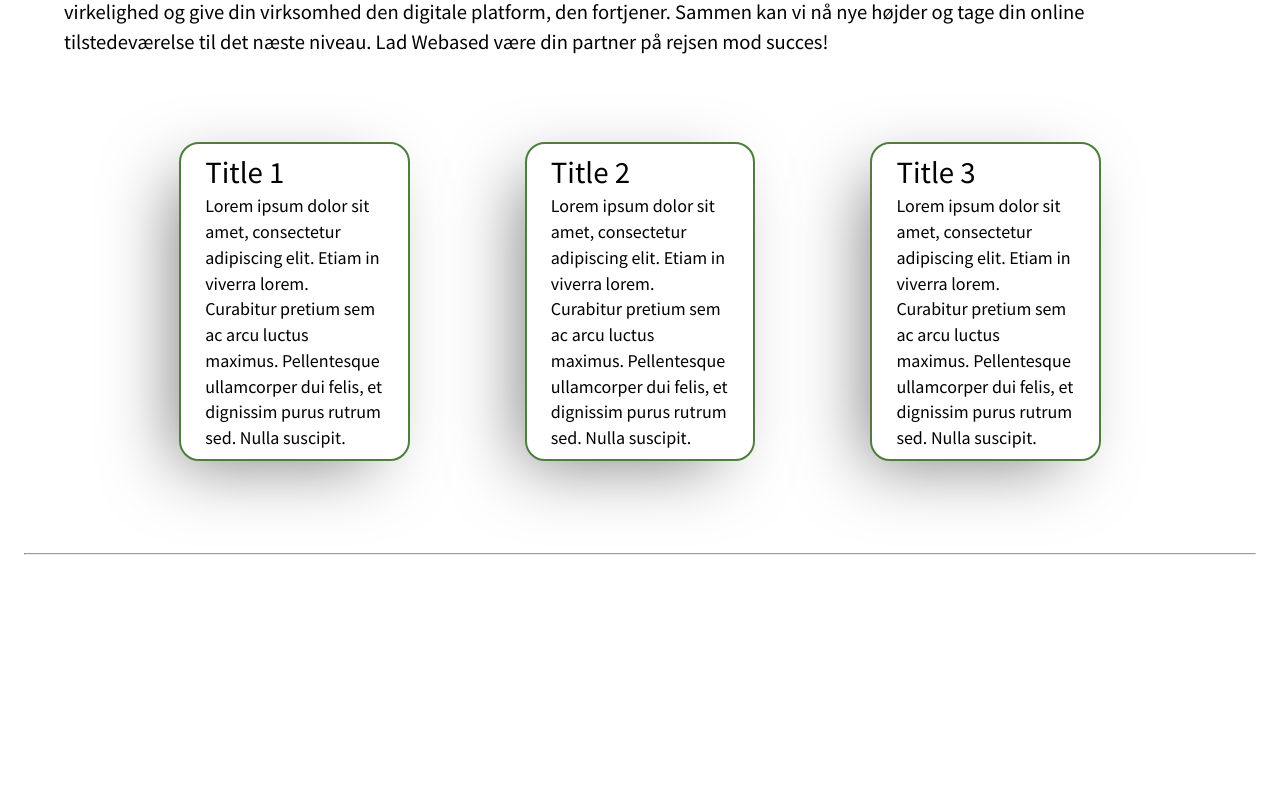
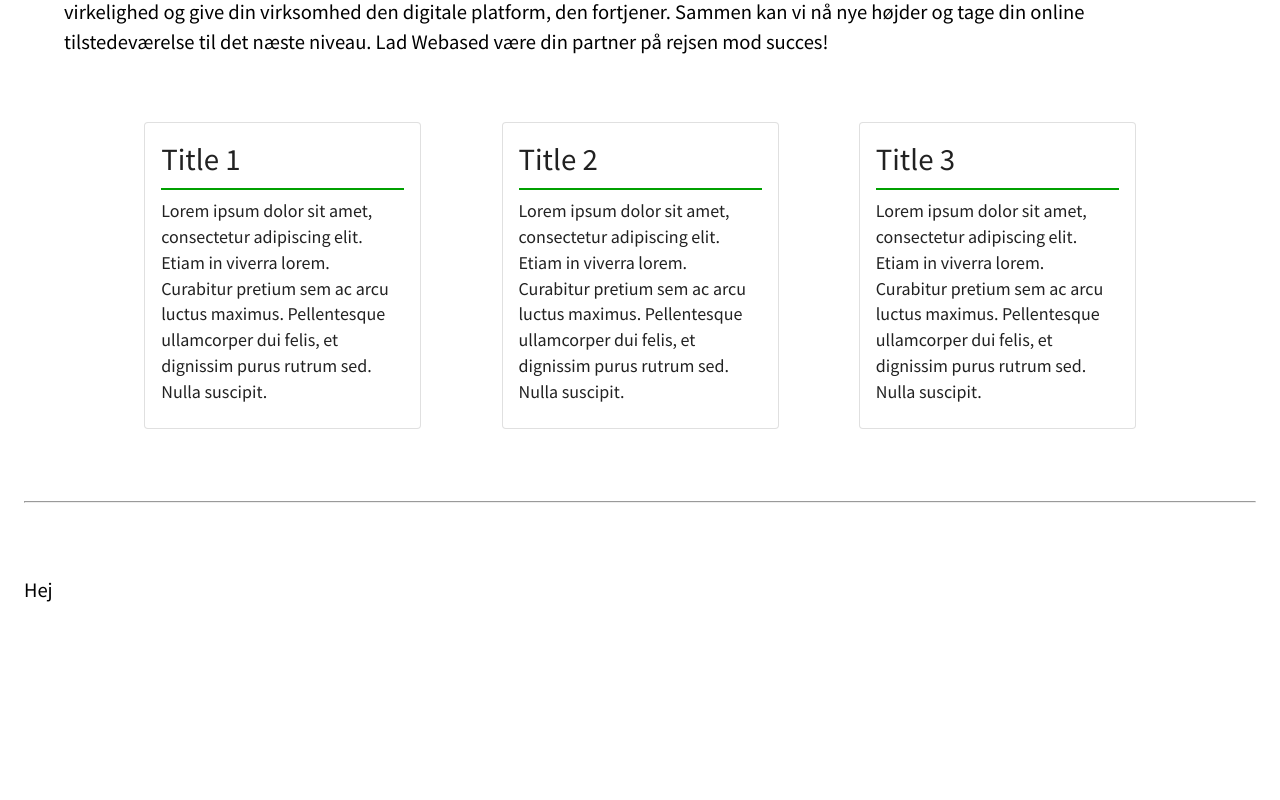
Before and after one commit to LucasJuel/webased.dk, a React (Create React App) app in the folder webased.dk/: page / in a window 1280 px wide. Shown: the part 600-1400 px from the top of the page. Built offline with nearby package versions, Linux system fonts and the light colour scheme.

Commit message:
add cards

```diff
--- a/webased.dk/src/Components/Header.tsx
+++ b/webased.dk/src/Components/Header.tsx
@@ -103,9 +103,9 @@ export default function Header() {
                 </Grid>
         <Grid item>
           <Grid container spacing={4} alignItems="stretch">
-                        <Grid item>
+            {/* <Grid item>
               <AccountButton></AccountButton>
-                        </Grid>
+            </Grid> */}
             <Grid item>
               <IconButton size="small" onClick={handleClick}>
                 <PhoneEnabledIcon sx={{ fontSize: 30 }} color="primary" />
--- a/webased.dk/src/Components/MainBody.tsx
+++ b/webased.dk/src/Components/MainBody.tsx
@@ -1,4 +1,4 @@
-import { Container, Grid, SvgIcon, Typography } from '@mui/material'
+import { CardContent, Container, Grid, SvgIcon, Typography, Card } from '@mui/material'
 import "../Stylesheets/MainBody.css";
 import React from 'react'
 import placeholder from '../svg/palceholde.png'
@@ -16,6 +16,7 @@ function MainBody() {
       <Spacer/>
       <hr></hr>
       <Spacer/>
+      <PrevWork/>
     </Container>
   )
 }
@@ -66,14 +67,23 @@ const ThirdRow = () => {
 }
 const ProductBox = ({...props}) => {
   return (
-    <Container className='ProductBox'>
+    <Card sx={{maxWidth: 275}} variant='outlined'>
+      <CardContent>
         <Typography variant='h5'>
           {props.title}
         </Typography>
+        <hr color="primary"></hr>
         <Typography variant='body2'>
           {props.children}
         </Typography>
-    </Container>
+      </CardContent>
+    </Card>
+  )
+}
+
+const PrevWork = () => {
+  return (
+    <Typography>Hej</Typography>
   )
 }
 
```
Lines whose indentation alone changed are shown as unchanged.
